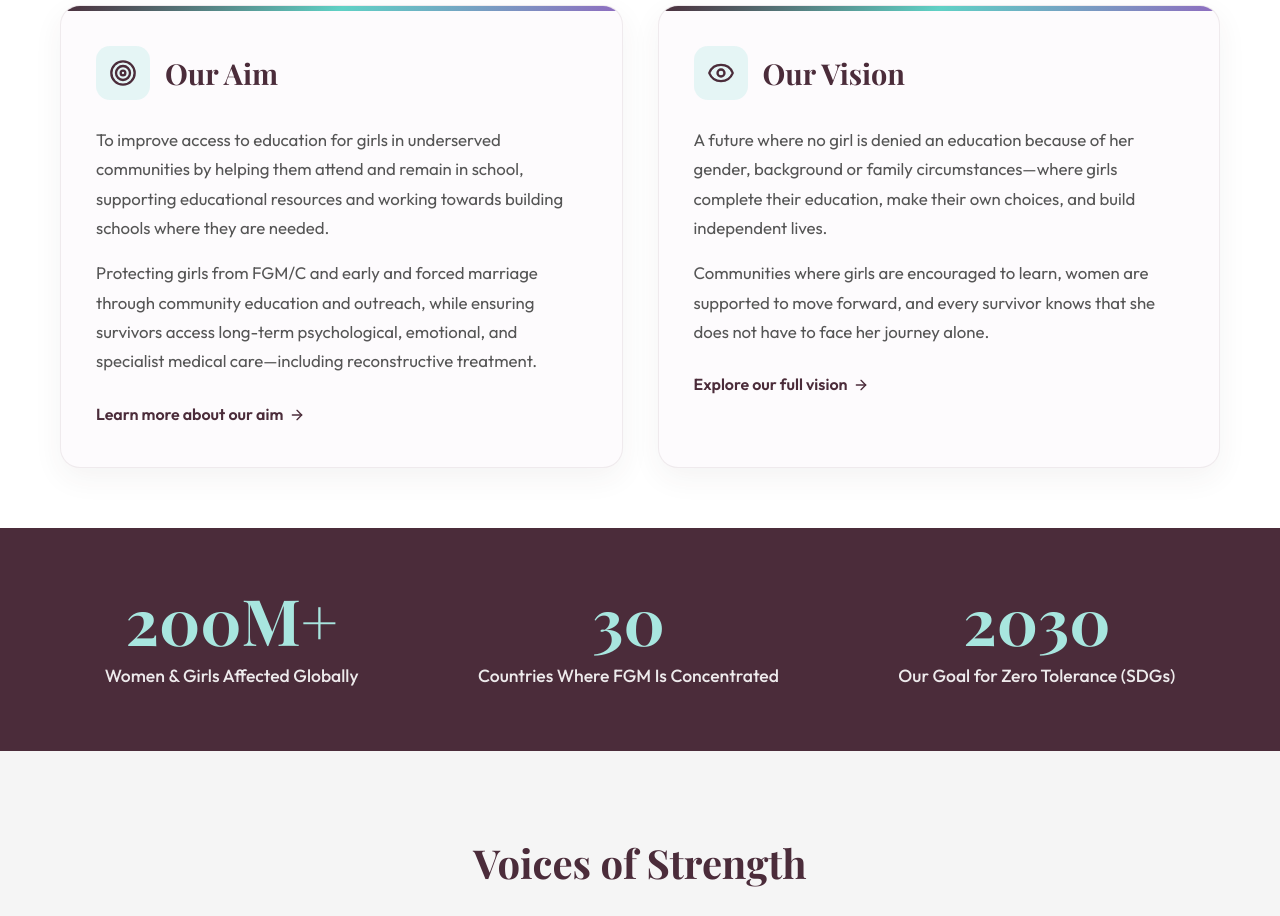
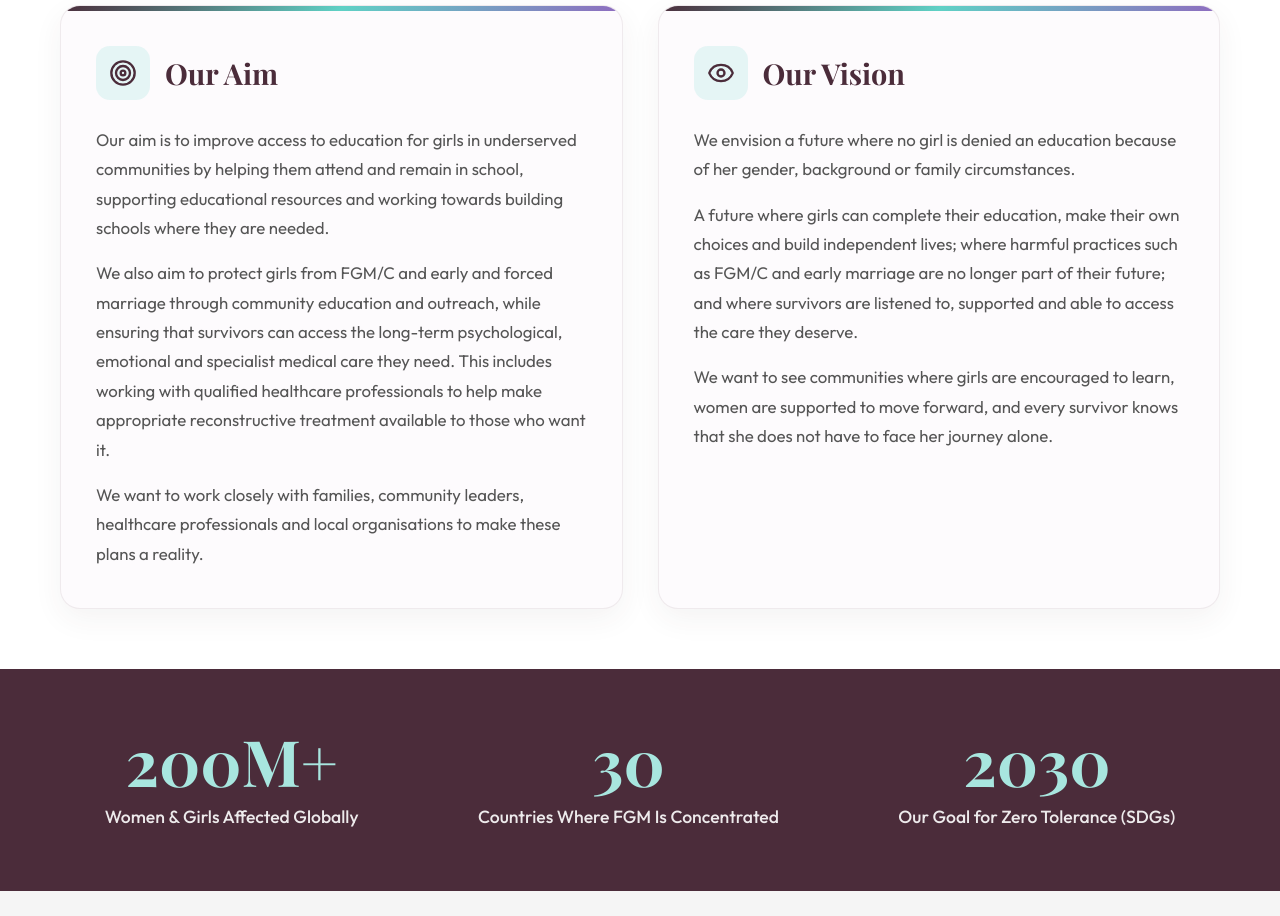
Before and after one commit to baramabaromacalin-del/aura-foundation-website, a React (Vite) app: page / in a window 1280 px wide. Shown: the part 1680-2596 px from the top of the page. Built offline with nearby package versions, Linux system fonts and the light colour scheme; a web font is replaced by a local one.

Commit message:
Add Our Aim and Our Vision sections to Female Initiatives Foundation

```diff
--- a/src/pages/AboutUs.jsx
+++ b/src/pages/AboutUs.jsx
@@ -48,8 +48,8 @@ const AboutUs = () => {
       <section className="aim-vision-section section-white">
         <div className="container">
           <div className="section-header center">
-            <h2>Our Purpose In Action</h2>
-            <p className="subtitle">Driven by clear aims and an uncompromising vision for every girl's future.</p>
+            <h2>Our Aim & Vision</h2>
+            <p className="subtitle">Committed to education, protection, healing, and lasting community change.</p>
           </div>
 
           <div className="aim-vision-grid">
--- a/src/pages/Home.jsx
+++ b/src/pages/Home.jsx
@@ -88,14 +88,14 @@ const Home = () => {
                 <h3>Our Aim</h3>
               </div>
               <p>
-                To improve access to education for girls in underserved communities by helping them attend and remain in school, supporting educational resources and working towards building schools where they are needed.
+                Our aim is to improve access to education for girls in underserved communities by helping them attend and remain in school, supporting educational resources and working towards building schools where they are needed.
               </p>
               <p>
-                Protecting girls from FGM/C and early and forced marriage through community education and outreach, while ensuring survivors access long-term psychological, emotional, and specialist medical care—including reconstructive treatment.
+                We also aim to protect girls from FGM/C and early and forced marriage through community education and outreach, while ensuring that survivors can access the long-term psychological, emotional and specialist medical care they need. This includes working with qualified healthcare professionals to help make appropriate reconstructive treatment available to those who want it.
               </p>
-              <Link to="/about-us" className="read-more" style={{ marginTop: '10px', display: 'inline-flex', alignItems: 'center', gap: '6px', color: 'var(--primary-color)', fontWeight: '600' }}>
-                Learn more about our aim <ArrowRight size={16} />
-              </Link>
+              <p>
+                We want to work closely with families, community leaders, healthcare professionals and local organisations to make these plans a reality.
+              </p>
             </div>
 
             <div className="aim-vision-card">
@@ -106,14 +106,14 @@ const Home = () => {
                 <h3>Our Vision</h3>
               </div>
               <p>
-                A future where no girl is denied an education because of her gender, background or family circumstances—where girls complete their education, make their own choices, and build independent lives.
+                We envision a future where no girl is denied an education because of her gender, background or family circumstances.
               </p>
               <p>
-                Communities where girls are encouraged to learn, women are supported to move forward, and every survivor knows that she does not have to face her journey alone.
+                A future where girls can complete their education, make their own choices and build independent lives; where harmful practices such as FGM/C and early marriage are no longer part of their future; and where survivors are listened to, supported and able to access the care they deserve.
               </p>
-              <Link to="/about-us" className="read-more" style={{ marginTop: '10px', display: 'inline-flex', alignItems: 'center', gap: '6px', color: 'var(--primary-color)', fontWeight: '600' }}>
-                Explore our full vision <ArrowRight size={16} />
-              </Link>
+              <p>
+                We want to see communities where girls are encouraged to learn, women are supported to move forward, and every survivor knows that she does not have to face her journey alone.
+              </p>
             </div>
           </div>
         </div>
```
